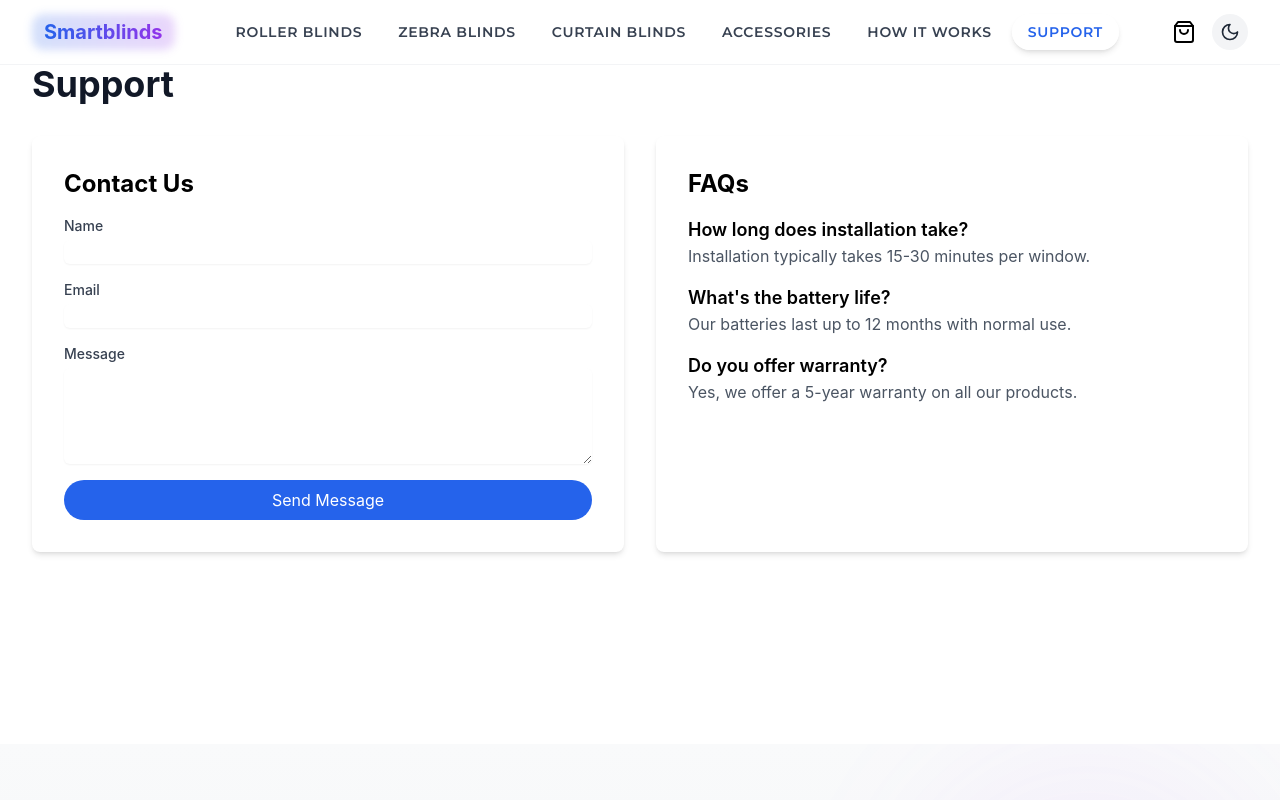
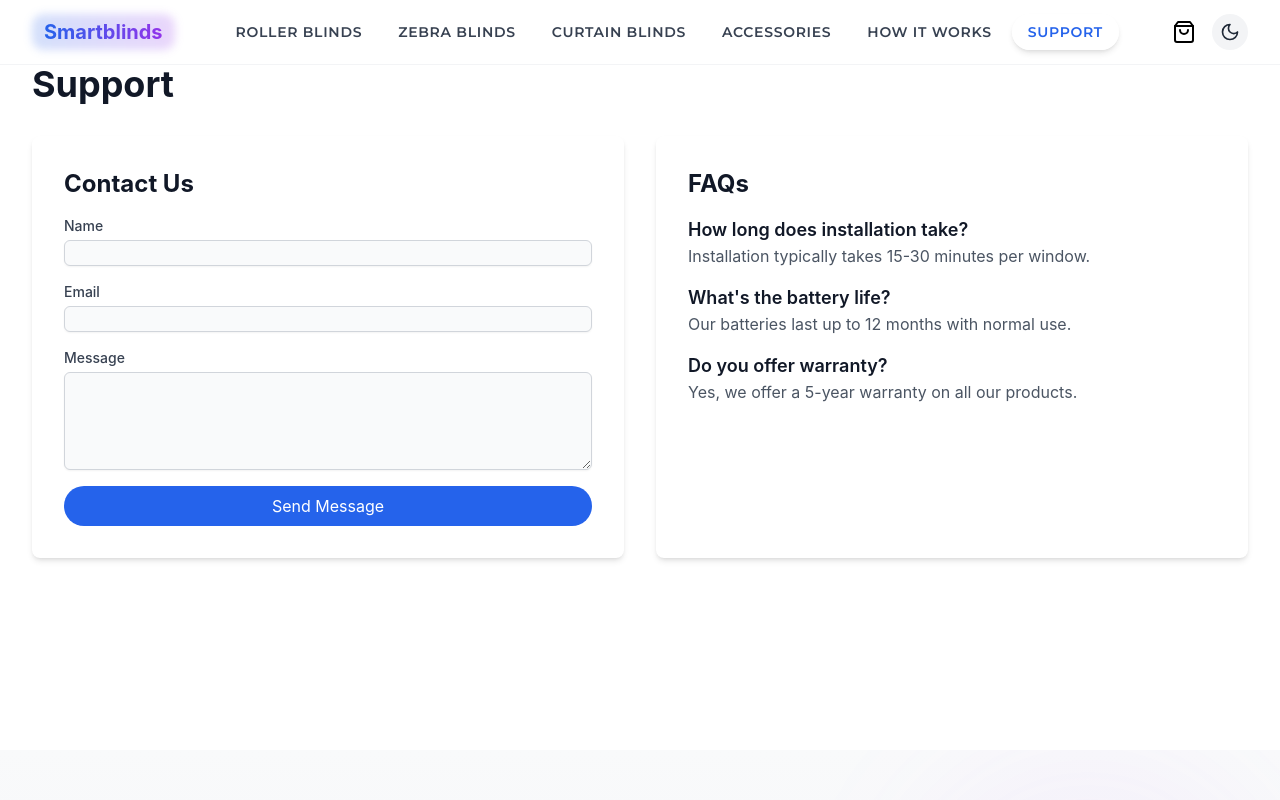
Before and after one commit to kraljic1/Smart-blinds-Bendzo, a React (Vite) app: page /support in a window 1280 px wide. Shown: the top 800 px of the page. Built offline with nearby package versions, Linux system fonts and the light colour scheme.

Commit message:
Fix: Update Support page form styling to use light input fields with proper dark mode support

```diff
--- a/src/pages/SupportPage.tsx
+++ b/src/pages/SupportPage.tsx
@@ -1,24 +1,24 @@
 const SupportPage = () => {
   return (
-    <div className="pt-16 pb-32">
+    <div className="pt-16 pb-32 bg-white dark:bg-gray-900">
       <div className="max-w-7xl mx-auto px-4 sm:px-6 lg:px-8">
-        <h1 className="text-4xl font-bold text-gray-900 mb-8">Support</h1>
+        <h1 className="text-4xl font-bold text-gray-900 dark:text-white mb-8">Support</h1>
 
         <div className="grid md:grid-cols-2 gap-8 mb-16">
-          <div className="bg-white p-8 rounded-lg shadow-md">
-            <h2 className="text-2xl font-bold mb-4">Contact Us</h2>
+          <div className="bg-white dark:bg-gray-800 p-8 rounded-lg shadow-md">
+            <h2 className="text-2xl font-bold mb-4 text-gray-900 dark:text-white">Contact Us</h2>
             <form className="space-y-4">
               <div>
-                <label className="block text-sm font-medium text-gray-700">Name</label>
-                <input type="text" className="mt-1 block w-full rounded-md border-gray-300 shadow-sm focus:border-blue-500 focus:ring-blue-500" />
+                <label className="block text-sm font-medium text-gray-700 dark:text-gray-300">Name</label>
+                <input type="text" className="mt-1 block w-full rounded-md bg-gray-50 dark:bg-gray-800 border border-gray-300 dark:border-gray-700 shadow-sm focus:border-blue-500 focus:ring-blue-500 text-gray-900 dark:text-gray-100" />
               </div>
               <div>
-                <label className="block text-sm font-medium text-gray-700">Email</label>
-                <input type="email" className="mt-1 block w-full rounded-md border-gray-300 shadow-sm focus:border-blue-500 focus:ring-blue-500" />
+                <label className="block text-sm font-medium text-gray-700 dark:text-gray-300">Email</label>
+                <input type="email" className="mt-1 block w-full rounded-md bg-gray-50 dark:bg-gray-800 border border-gray-300 dark:border-gray-700 shadow-sm focus:border-blue-500 focus:ring-blue-500 text-gray-900 dark:text-gray-100" />
               </div>
               <div>
-                <label className="block text-sm font-medium text-gray-700">Message</label>
-                <textarea rows={4} className="mt-1 block w-full rounded-md border-gray-300 shadow-sm focus:border-blue-500 focus:ring-blue-500"></textarea>
+                <label className="block text-sm font-medium text-gray-700 dark:text-gray-300">Message</label>
+                <textarea rows={4} className="mt-1 block w-full rounded-md bg-gray-50 dark:bg-gray-800 border border-gray-300 dark:border-gray-700 shadow-sm focus:border-blue-500 focus:ring-blue-500 text-gray-900 dark:text-gray-100"></textarea>
               </div>
               <button type="submit" className="w-full bg-blue-600 text-white px-4 py-2 rounded-full hover:bg-blue-700 transition">
                 Send Message
@@ -26,8 +26,8 @@ const SupportPage = () => {
             </form>
           </div>
 
-          <div className="bg-white p-8 rounded-lg shadow-md">
-            <h2 className="text-2xl font-bold mb-4">FAQs</h2>
+          <div className="bg-white dark:bg-gray-800 p-8 rounded-lg shadow-md">
+            <h2 className="text-2xl font-bold mb-4 text-gray-900 dark:text-white">FAQs</h2>
             <div className="space-y-4">
               {[
                 {
@@ -44,8 +44,8 @@ const SupportPage = () => {
                 }
               ].map((faq, index) => (
                 <div key={index}>
-                  <h3 className="font-semibold text-lg">{faq.q}</h3>
-                  <p className="text-gray-600">{faq.a}</p>
+                  <h3 className="font-semibold text-lg text-gray-900 dark:text-white">{faq.q}</h3>
+                  <p className="text-gray-600 dark:text-gray-400">{faq.a}</p>
                 </div>
               ))}
             </div>
```
